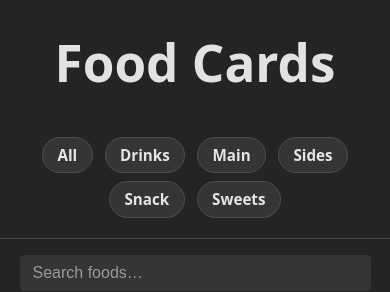
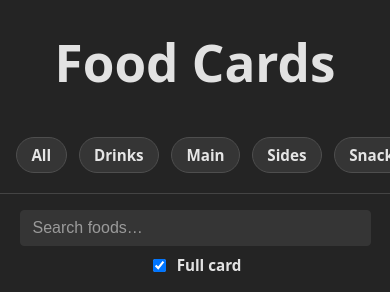
Before and after one commit to travishoki/food-cards, a React (Vite) app: page /1 in a window 390 px wide. Shown: the top 292 px of the page. Built offline with nearby package versions, Linux system fonts and the light colour scheme.

Commit message:
nav side scroll at small screen sizes

```diff
--- a/src/CategoryMenu/CategoryMenu.scss
+++ b/src/CategoryMenu/CategoryMenu.scss
@@ -7,6 +7,14 @@
 	margin: 0 auto;
 	max-width: 960px;
 	padding: 0.75rem 1rem 1.25rem;
+
+	@media (max-width: $breakpoint-sm) {
+		-webkit-overflow-scrolling: touch;
+		flex-wrap: nowrap;
+		justify-content: flex-start;
+		overflow-x: auto;
+		scrollbar-width: thin;
+	}
 }
 
 .category-menu__link {
@@ -24,6 +32,7 @@
 	transition:
 		background 0.15s ease,
 		border-color 0.15s ease;
+	white-space: nowrap;
 
 	&:hover {
 		background: $color-surface-hover;
@@ -34,4 +43,8 @@
 		background: $color-active-bg;
 		border-color: $color-active-border;
 	}
+
+	@media (max-width: $breakpoint-sm) {
+		flex-shrink: 0;
+	}
 }
--- a/src/styles/_variables.scss
+++ b/src/styles/_variables.scss
@@ -20,3 +20,6 @@
 $card-section-border: 2px solid $color-card-text;
 $radius-sm: 4px;
 $radius-pill: 999px;
+
+// Breakpoints
+$breakpoint-sm: 640px;
```
